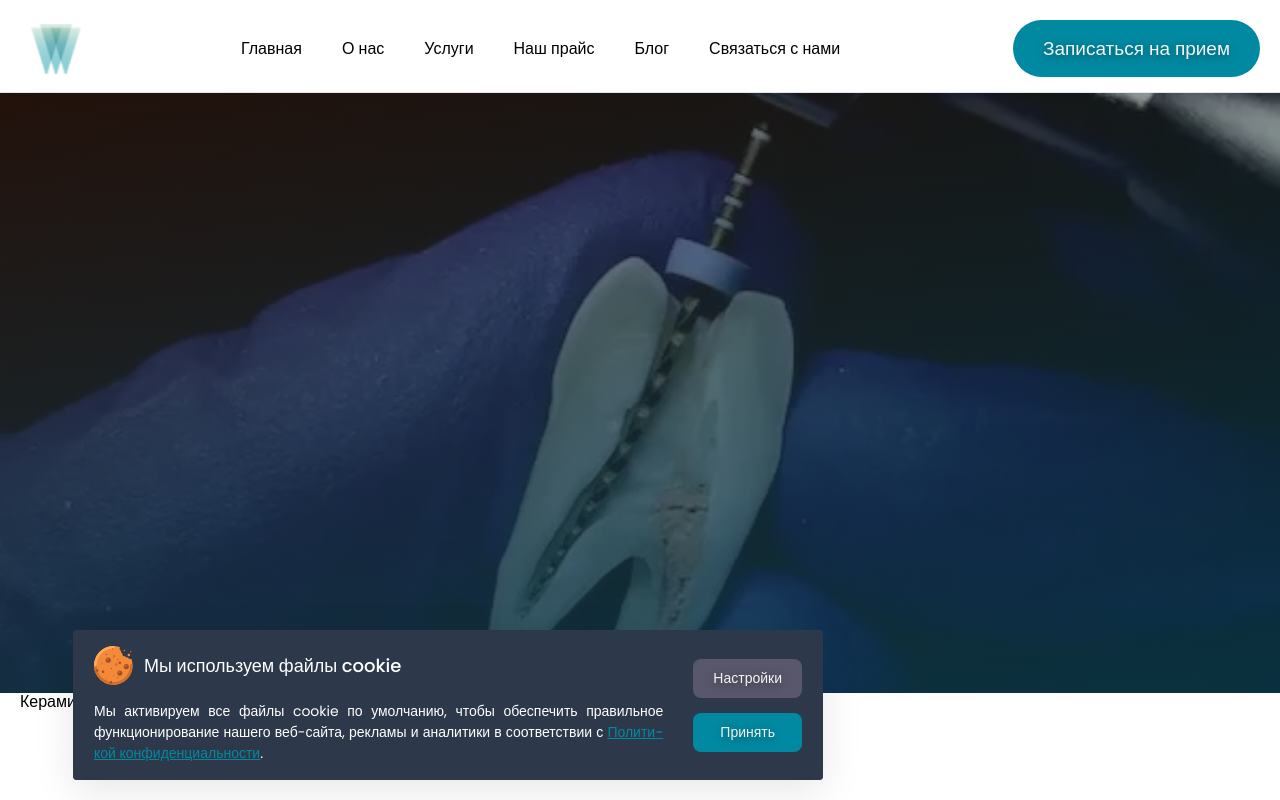
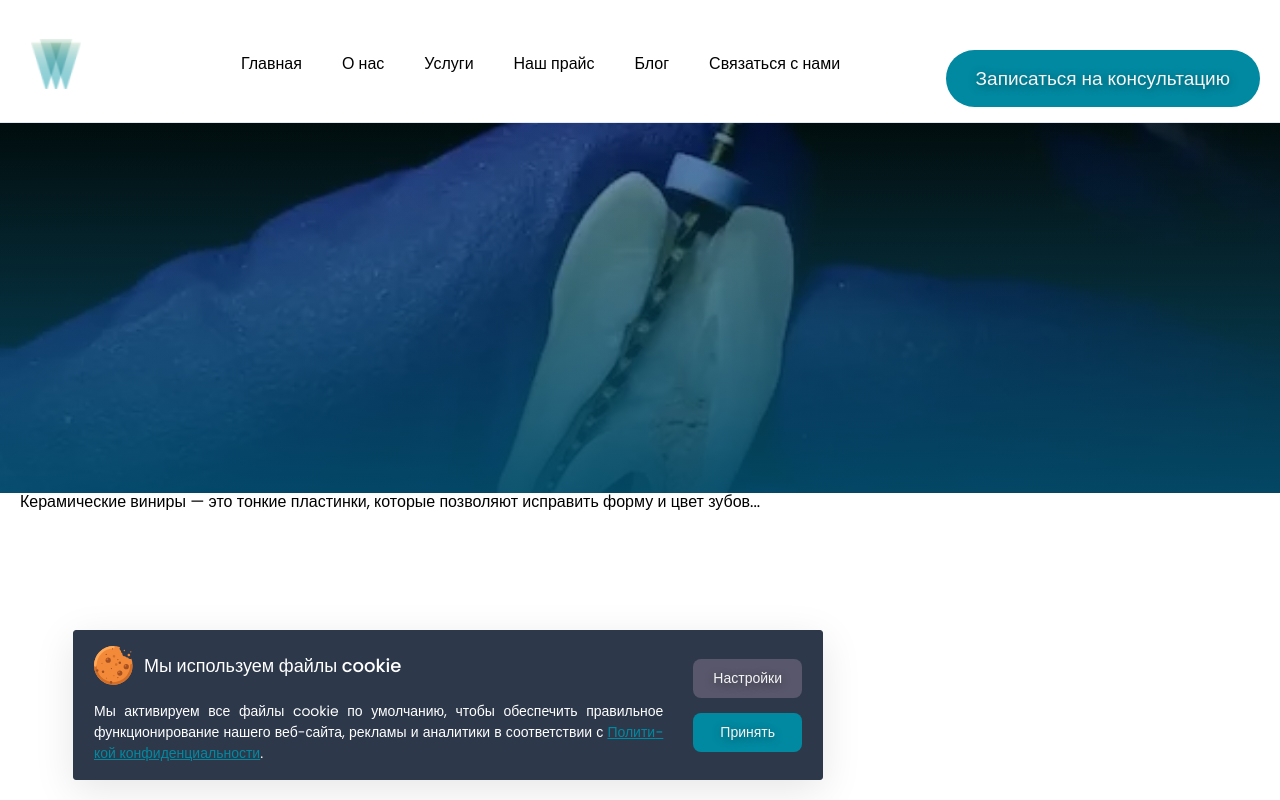
Before and after one commit to irinapodlisnyuk/stomatology-k32, a Next.js app: page /services/endodontics in a window 1280 px wide. Shown: the top 800 px of the page. Built offline with nearby package versions, Linux system fonts and the light colour scheme.

Commit message:
AppointmentButton

```diff
--- a/src/app/services/[slug]/page.tsx
+++ b/src/app/services/[slug]/page.tsx
@@ -50,7 +50,7 @@ export default async function PageService({ params }: PageProps) {
         imageFolder="/image/services"
         imageName={services.imgName}
         altText={services.altText}
-        pageType="service"
+        pageType="services"
       />
 
       <div className="container">
--- a/src/components/Form/Button/AppointmentButton.tsx
+++ b/src/components/Form/Button/AppointmentButton.tsx
@@ -2,12 +2,16 @@
 
 import { useModals } from "@/components/context/ModalContext";
 
-export function AppointmentButton() {
+ export interface AppointmentButtonProps {
+  className?: string;
+}
+
+export function AppointmentButton({ className = "btn btn--appointment" }: AppointmentButtonProps) {
   const { openAppointment } = useModals();
 
   return (
     <button
-      className="btn btn--appointment"
+      className={className}
       style={{ marginTop: "30px" }}
       onClick={openAppointment}
     >
--- a/src/components/Header/Header.tsx
+++ b/src/components/Header/Header.tsx
@@ -9,11 +9,11 @@ import {
   navigationItems,
   MenuItem,
 } from "@/data/navigation";
-import { useModals } from "@/components/context/ModalContext";
+
+import { AppointmentButton} from "../Form/Button/AppointmentButton";
 
 export default function HeaderComponent() {
   const pathname = usePathname();
-  const { openAppointment } = useModals();
 
   const [isOpen, setIsOpen] = useState(false);
 
@@ -57,9 +57,11 @@ export default function HeaderComponent() {
           </div>
 
           <div className={styles["header__actions"]}>
-            <button className="btn" onClick={openAppointment}>
+            {/* <button className="btn" onClick={openAppointment}>
               Записаться на прием
-            </button>
+            </button> */}
+
+               <AppointmentButton className="btn" />
           </div>
           <div className={styles["header__actions-burger"]}>
             <button
--- a/src/components/Hero/Hero.tsx
+++ b/src/components/Hero/Hero.tsx
@@ -2,6 +2,7 @@
 import styles from "./hero.module.scss";
 import { useModals } from "@/components/context/ModalContext";
 import ResponsivePicture from "../ResponsivePicture/ResponsivePicture";
+import { AppointmentButton } from "../Form/Button/AppointmentButton";
 
 interface HeroProps {
   title?: string;
@@ -68,12 +69,14 @@ export default function Hero({
 
           {showButton && (
             <div className={styles.hero__actions}>
-              <button
+              {/* <button
                 className="btn btn--appointment"
                 onClick={openAppointment}
               >
                 Записаться на прием
-              </button>
+              </button> */}
+
+               <AppointmentButton className="btn btn--appointment" />
             </div>
           )}
         </div>
--- a/src/components/PostPage/Post/Post.tsx
+++ b/src/components/PostPage/Post/Post.tsx
@@ -6,6 +6,7 @@ import { BlogPost } from "../PostPage";
 import styles from "./Post.module.scss";
 import asideStyles from "./aside.module.scss";
 import { useModals } from "@/components/context/ModalContext";
+import { AppointmentButton } from "@/components/Form/Button/AppointmentButton";
 
 interface PostProps {
   post: BlogPost;
@@ -46,9 +47,10 @@ export default function Post({ post, relatedPosts }: PostProps) {
                 Удобное онлайн-бронирование
               </p>
               <div className={asideStyles.post__appointmentActions}>
-                <button className="btn btn--post" onClick={openAppointment}>
+                {/* <button className="btn btn--post" onClick={openAppointment}>
                   Записаться на прием
-                </button>
+                </button> */}
+                  <AppointmentButton className="btn btn--post" />
               </div>
             </div>
 
```
